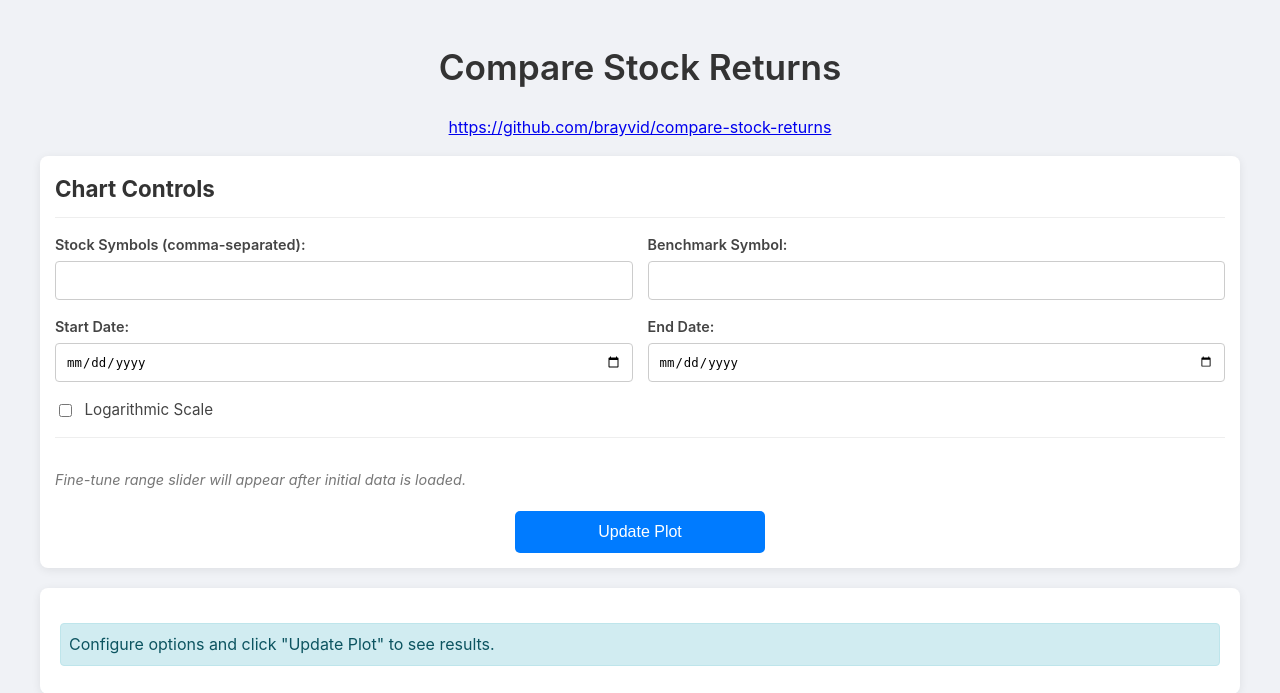
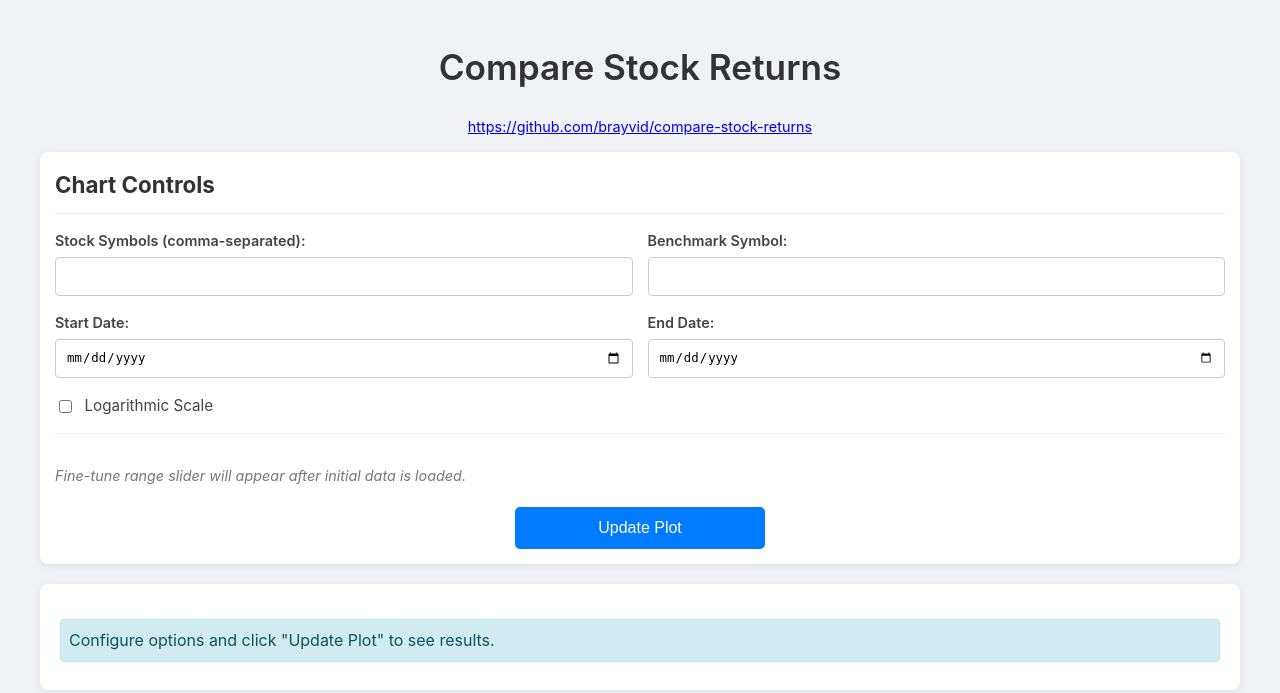
Before and after one commit to brayvid/stock-returns, a Flask app: template templates/index.html in a window 1280 px wide. Shown: the top 693 px of the page. Run offline with Flask 3, Linux system fonts and the light colour scheme; the template is opened without the code that fills it, so the values that code supplies are empty; some libraries are stand-ins or nearby versions.

Commit message:
Link size

```diff
--- a/templates/index.html
+++ b/templates/index.html
@@ -233,7 +233,7 @@
 <body>
     <div class="page-wrapper">
         <h1 class="main-page-title" style="text-align: center; color: #333; margin-bottom: 20px;">Compare Stock Returns</h1>
-        <p style="text-align:center" class="author"><a href="https://github.com/brayvid/compare-stock-returns" target="_blank">https://github.com/brayvid/compare-stock-returns</a></p>
+        <p style="text-align:center; font-size: 0.9em" class="author"><a href="https://github.com/brayvid/compare-stock-returns" target="_blank">https://github.com/brayvid/compare-stock-returns</a></p>
 
         <form method="GET" action="/" class="content-form">
             <div class="controls-area">
```
